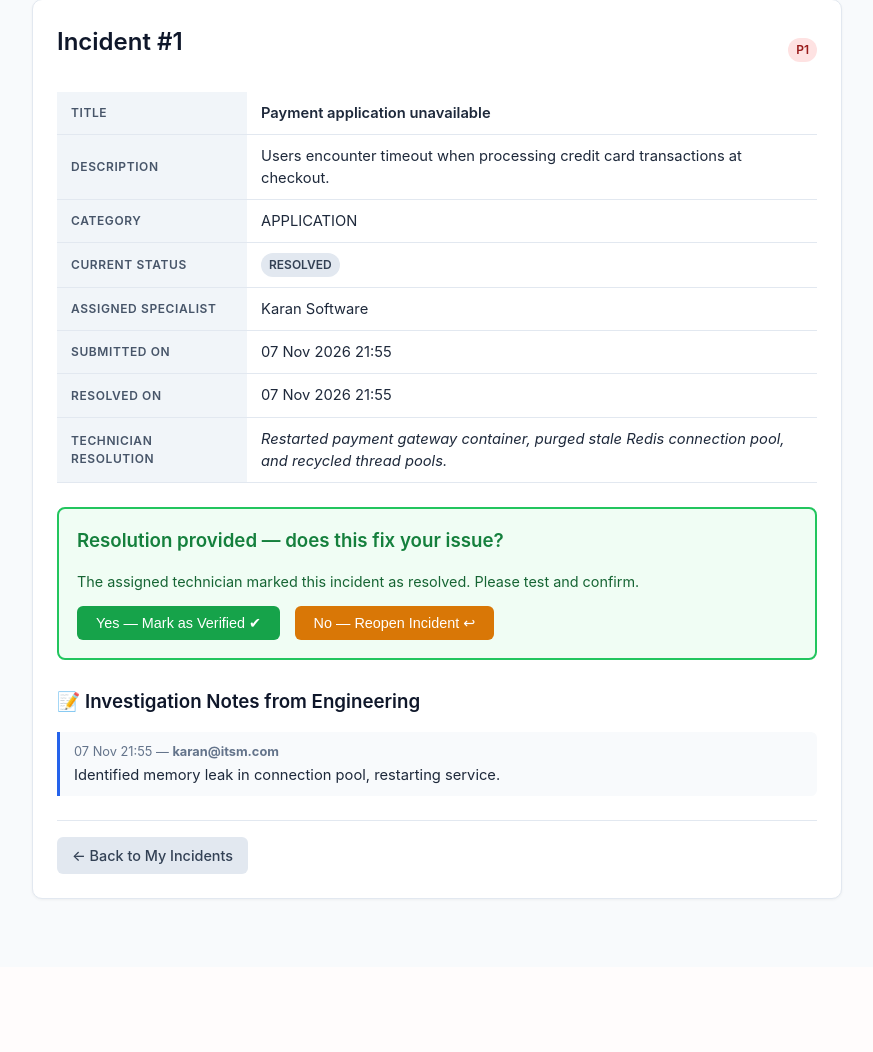
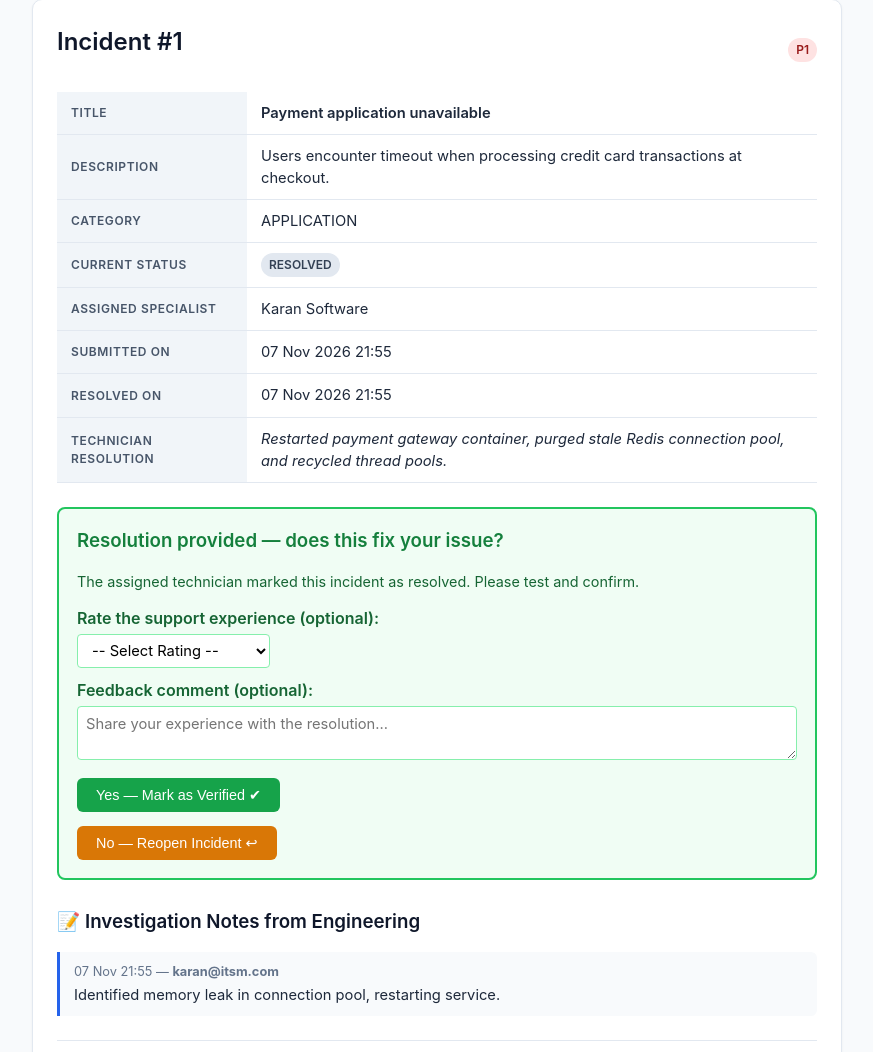
Before and after one commit to annibold/OOPS-Project, a Spring Boot app: page /employee/incidents/1 in a window 1280 px wide. Shown: the part 83-1135 px from the top of the page, without its empty margins (203-1076 px from the left). Before the commit the page ends 983 px from the top, so only its background shows below. Run offline with Spring Boot 4, Linux system fonts and the light colour scheme; a user stored in the database is signed in; data comes from the database, SQL or seed files in the repository; some of the project's set-up classes (security, data sources, template engines, error pages and the like) are left out, and stand-ins take their place.

Commit message:
Step 4: Add employee rating and feedback mechanism on incident verification with unit tests

```diff
--- a/src/main/java/com/itsm/demo/controller/EmployeeIncidentController.java
+++ b/src/main/java/com/itsm/demo/controller/EmployeeIncidentController.java
@@ -94,12 +94,15 @@ public class EmployeeIncidentController {
     }
 
     /** Employee confirms the fix works: RESOLVED -> VERIFIED */
-    @PostMapping("/incidents/{id}/verify")
-    public String verify(@PathVariable Long id, Authentication auth, RedirectAttributes ra) {
+        @PostMapping("/incidents/{id}/verify")
+    public String verify(@PathVariable Long id,
+                         @RequestParam(required = false) String feedback,
+                         @RequestParam(required = false) Integer rating,
+                         Authentication auth, RedirectAttributes ra) {
         try {
             Incident incident = ownedIncident(id, auth);
-            incidentService.verify(incident, auth.getName());
-            ra.addFlashAttribute("success", "Incident verified. Thank you!");
+            incidentService.verify(incident, auth.getName(), feedback, rating);
+            ra.addFlashAttribute("success", "Incident verified. Thank you for your feedback!");
         } catch (InvalidStateTransitionException | InvalidIncidentException e) {
             ra.addFlashAttribute("error", e.getMessage());
         }
--- a/src/main/resources/templates/admin/incident.html
+++ b/src/main/resources/templates/admin/incident.html
@@ -50,6 +50,8 @@
             <tr><th>Resolved At</th>
                 <td th:text="${incident.resolvedAt != null} ? ${#temporals.format(incident.resolvedAt, 'dd MMM yyyy HH:mm')} : '-'"></td></tr>
             <tr><th>Resolution Notes</th><td th:text="${incident.resolution != null} ? ${incident.resolution} : '-'"></td></tr>
+            <tr th:if="${incident.rating != null}"><th>Employee Rating</th><td><span th:each="i : ${#numbers.sequence(1, incident.rating)}" style="color:#f59e0b;">&#11088;</span> (<span th:text="${incident.rating}"></span>/5)</td></tr>
+            <tr th:if="${incident.feedback != null}"><th>Employee Feedback</th><td th:text="${incident.feedback}" style="font-style:italic;"></td></tr>
             <tr th:if="${sla != null}">
                 <th>SLA Health Status</th>
                 <td>
--- a/src/main/resources/templates/employee/incident.html
+++ b/src/main/resources/templates/employee/incident.html
@@ -48,20 +48,51 @@
                 <td th:text="${incident.resolution != null} ? ${incident.resolution} : '-'" style="font-style:italic;"></td></tr>
         </table>
 
-        <!-- Employee Verification Panel -->
+        <!-- Employee Verification Panel with Feedback -->
         <div th:if="${incident.status.name() == 'RESOLVED'}" style="margin-top:24px; padding:18px; border:2px solid #22c55e; border-radius:8px; background:#f0fdf4;">
             <h3 style="margin-top:0; color:#15803d;">Resolution provided &mdash; does this fix your issue?</h3>
             <p style="font-size:0.9rem; color:#166534; margin-bottom:14px;">The assigned technician marked this incident as resolved. Please test and confirm.</p>
-            <form th:action="@{/employee/incidents/{id}/verify(id=${incident.id})}" method="post" style="display:inline">
+
+            <form th:action="@{/employee/incidents/{id}/verify(id=${incident.id})}" method="post" style="margin-bottom:14px;">
+                <div style="margin-bottom:10px;">
+                    <label style="font-weight:600; display:block; margin-bottom:4px; color:#166534;">Rate the support experience (optional):</label>
+                    <select name="rating" style="padding:6px 10px; border:1px solid #86efac; border-radius:4px; background:white;">
+                        <option value="">-- Select Rating --</option>
+                        <option value="5">&#11088; 5 - Excellent</option>
+                        <option value="4">&#11088; 4 - Good</option>
+                        <option value="3">&#11088; 3 - Average</option>
+                        <option value="2">&#11088; 2 - Below Average</option>
+                        <option value="1">&#11088; 1 - Poor</option>
+                    </select>
+                </div>
+                <div style="margin-bottom:12px;">
+                    <label style="font-weight:600; display:block; margin-bottom:4px; color:#166534;">Feedback comment (optional):</label>
+                    <textarea name="feedback" rows="2" style="width:100%; padding:8px; border:1px solid #86efac; border-radius:4px;" placeholder="Share your experience with the resolution..."></textarea>
+                </div>
                 <button type="submit" class="btn btn-success" style="padding:8px 18px;">
                     Yes &mdash; Mark as Verified &#10004;
                 </button>
             </form>
-            <form th:action="@{/employee/incidents/{id}/reopen(id=${incident.id})}" method="post" style="display:inline; margin-left:10px">
+
+            <form th:action="@{/employee/incidents/{id}/reopen(id=${incident.id})}" method="post" style="display:inline;">
                 <button type="submit" class="btn btn-warning" style="padding:8px 18px;">
                     No &mdash; Reopen Incident &#8617;
                 </button>
             </form>
+        </div>
+
+        <!-- Show feedback if already verified -->
+        <div th:if="${incident.feedback != null or incident.rating != null}" style="margin-top:20px; padding:14px; border:1px solid #bfdbfe; border-radius:8px; background:#eff6ff;">
+            <h4 style="margin-top:0; color:#1e40af;">Your Feedback</h4>
+            <div th:if="${incident.rating != null}" style="margin-bottom:6px;">
+                <span style="font-weight:600;">Rating:</span>
+                <span th:each="i : ${#numbers.sequence(1, incident.rating)}" style="color:#f59e0b;">&#11088;</span>
+                <span style="color:var(--text-muted);"> (<span th:text="${incident.rating}"></span>/5)</span>
+            </div>
+            <div th:if="${incident.feedback != null}">
+                <span style="font-weight:600;">Comment:</span>
+                <span th:text="${incident.feedback}" style="font-style:italic;"></span>
+            </div>
         </div>
 
         <!-- Investigation Notes -->
```
Also changed, not shown: src/main/java/com/itsm/demo/model/Incident.java (+10 -0 lines), src/main/java/com/itsm/demo/service/IncidentService.java (+17 -3 lines), 1 other file.
